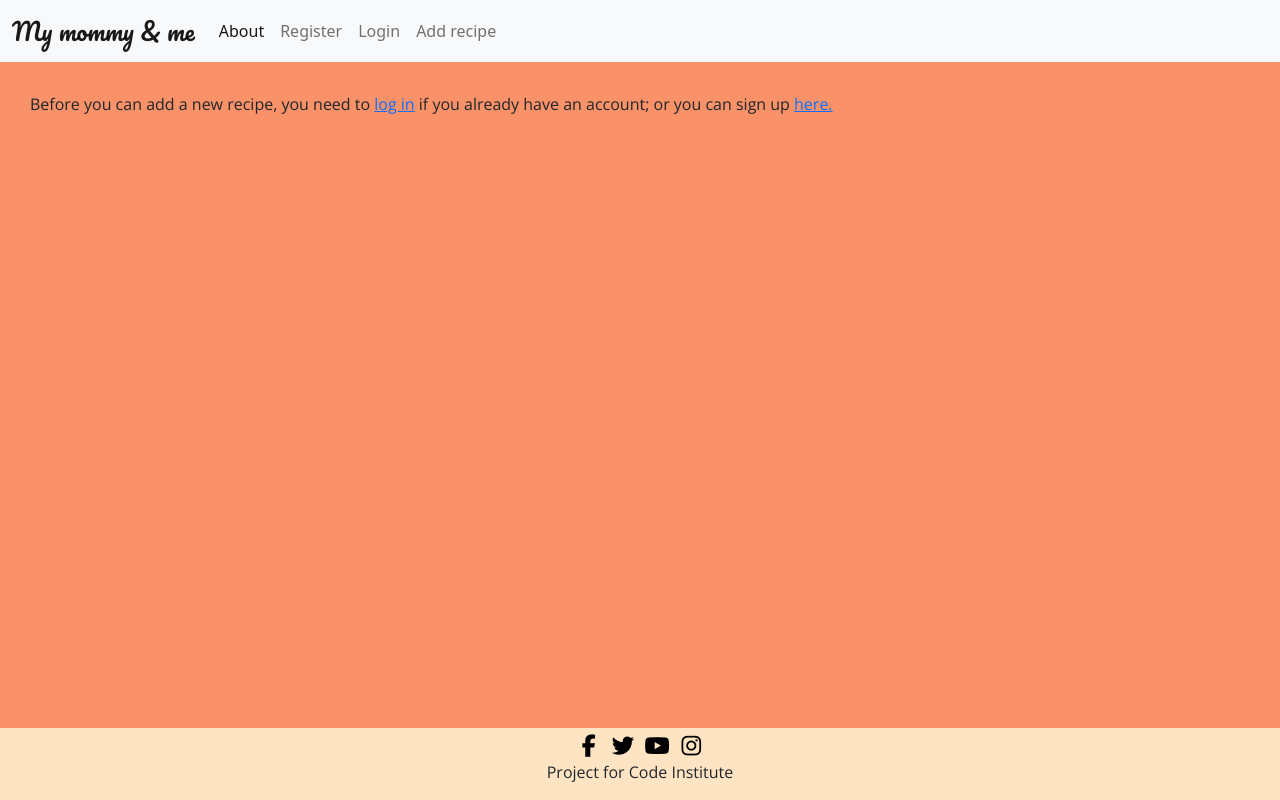
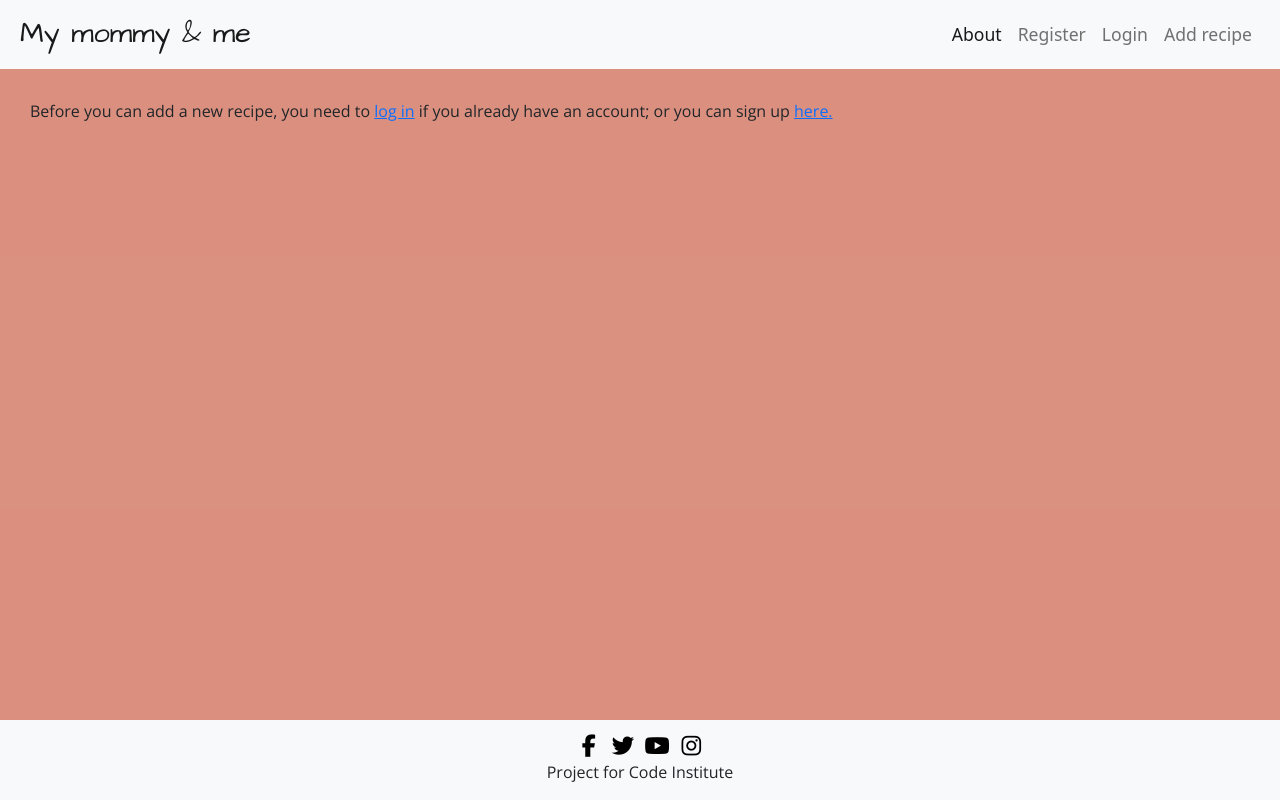
Before and after one commit to iama3191/My-mommy-me-blog, a Django app: page /add_recipe/ in a window 1280 px wide. Run offline with Django 3.2, Linux system fonts and the light colour scheme; some libraries are stand-ins or nearby versions.

Commit message:
Modify style from the base.html: Change font-size, navbar and footer color

```diff
--- a/static/css/style.css
+++ b/static/css/style.css
@@ -10,12 +10,19 @@ p {
 
 h1,
 h2,
-h3,
-#title-blog {
+h3 {
     font-family: 'Pacifico', cursive;
-    font-size: 1.5em;
 }
 
+/* Navbar */
+#title-blog {
+    font-family: 'Architects Daughter', cursive;
+    font-size: 1.8em;
+}
+
+.nav-item {
+    font-size: 1.1em;
+}
 
 /* Hero image section */
 .hero-image {
@@ -29,14 +36,11 @@ h3,
 
 /* Main Section*/
 main {
-    background-color: #f99269;
+    background-color: rgb(210, 117, 96, 0.8);
     padding: 30px;
 }
 
 /* Footer */
-footer {
-    background-color: bisque;
-}
 
 .social-links a i{
     width: 30px;
@@ -46,6 +50,14 @@ footer {
     line-height: 15px;
     text-align: center;
     color: black;
+}
+
+.social-links a i:hover {
+    color: #D27560;
+}
+
+footer p {
+    font-size: 1em;
 }
 
 /* Cards section */
--- a/templates/base.html
+++ b/templates/base.html
@@ -11,7 +11,7 @@
     <!--Google fonts-->
     <link rel="preconnect" href="https://fonts.googleapis.com">
     <link rel="preconnect" href="https://fonts.gstatic.com" crossorigin>
-    <link href="https://fonts.googleapis.com/css2?family=Open+Sans:wght@300&family=Pacifico&display=swap" rel="stylesheet">
+    <link href="https://fonts.googleapis.com/css2?family=Architects+Daughter&family=Open+Sans:wght@300&family=Pacifico&display=swap" rel="stylesheet">
     <!-- Fontawesome -->
     <script src="https://kit.fontawesome.com/5cf6f031a9.js" crossorigin="anonymous"></script>
     <!-- Bootstrap/ CSS only -->
@@ -21,19 +21,19 @@
     <!-- include summernote css/js -->
     <link href="https://cdn.jsdelivr.net/npm/summernote@0.8.18/dist/summernote.min.css" rel="stylesheet">
     <script src="https://cdn.jsdelivr.net/npm/summernote@0.8.18/dist/summernote.min.js"></script>
-    <title>My mommy & me</title>
+    <title>My mommy & me|Blog</title>
 </head>
 
 <body class="d-flex flex-column main-bg">
     <!--Navigation-->
     <nav class="navbar navbar-expand-lg bg-light sticky-top">
         <div class="container-fluid">
-          <a class="navbar-brand" id="title-blog" href="{% url 'home' %}">My mommy & me</a>
+          <a class="navbar-brand px-2" id="title-blog" href="{% url 'home' %}">My mommy & me</a>
           <button class="navbar-toggler" type="button" data-bs-toggle="collapse" data-bs-target="#navbarNavDropdown" aria-controls="navbarNavDropdown" aria-expanded="false" aria-label="Toggle navigation">
             <span class="navbar-toggler-icon"></span>
           </button>
-          <div class="collapse navbar-collapse" id="navbarNavDropdown">
-            <ul class="navbar-nav">
+          <div class="collapse navbar-collapse px-2" id="navbarNavDropdown">
+            <ul class="navbar-nav ms-auto">
               <li class="nav-item">
                 <a class="nav-link active" aria-current="page" href="#">About</a>
               </li>
@@ -59,7 +59,6 @@
 
 <!-- Hero image content-->
 {% block hero %}
-
 {% endblock %}
 
     <!-- Body -->
@@ -71,8 +70,8 @@
     </main>
 
     <!-- Footer -->
-    <footer class="container-fluid">
-      <div class="inline-block social-links text-center">
+    <footer class="container-fluid bg-light">
+      <div class="inline-block social-links text-center mt-2">
         <a href="https://www.facebook.com/" target="_blank">
           <i class="fa fa-facebook" aria-hidden="true"></i></a>
         <a href="https://twitter.com/" target="_blank">
@@ -81,9 +80,10 @@
           <i class="fa fa-youtube" aria-hidden="true"></i></a>
         <a href="https://www.instagram.com/" target="_blank">
           <i class="fa fa-instagram" aria-hidden="true"></i></a>
-          </div>
-          <p class="text-center">Project for Code Institute</p>
+      </div>
+      <p class="text-center">Project for Code Institute</p>
         </footer>
+
 
     <!-- Bootstrap/ JS with Popper -->
     <script src="https://cdn.jsdelivr.net/npm/bootstrap@5.2.1/dist/js/bootstrap.bundle.min.js" integrity="sha384-u1OknCvxWvY5kfmNBILK2hRnQC3Pr17a+RTT6rIHI7NnikvbZlHgTPOOmMi466C8" crossorigin="anonymous"></script>
```
